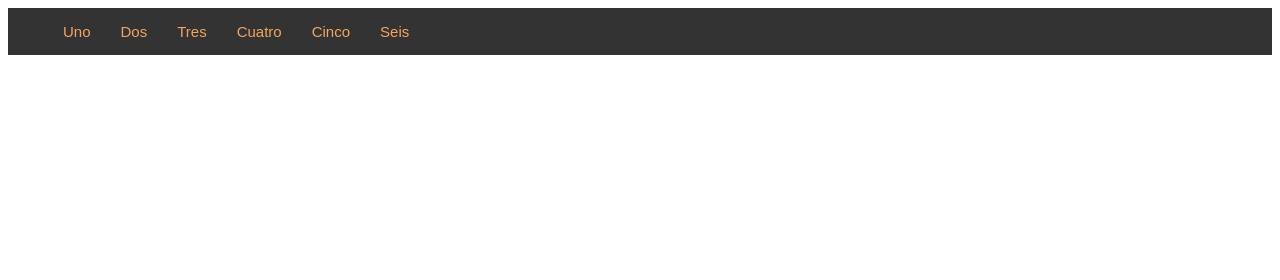
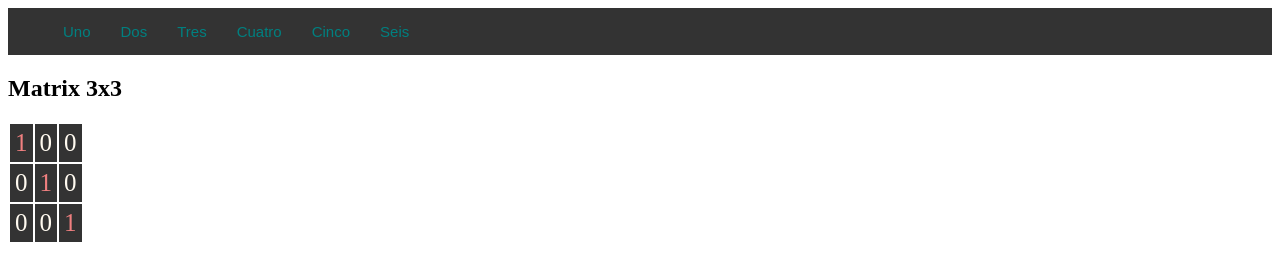
Before and after one commit to amenpunk/selectores.css, a plain HTML site: page index.html in a window 1280 px wide. Drawn offline with Linux system fonts and the light colour scheme.

Commit message:
aside matriz

```diff
--- a/index.html
+++ b/index.html
@@ -18,5 +18,29 @@
     </ul>
     </header>
 
+    <aside>
+        <h1>Matrix 3x3</h1>
+        <table id="tabla">
+            <tr>
+                <td class="Uno">1</td>
+                <td class="cero">0</td>
+                <td class="cero">0</td>
+            </tr>
+
+            <tr>
+                <td class="cero">0</td>
+                <td class="Uno">1</td>
+                <td class="cero">0</td>
+            </tr>
+
+            <tr>
+                <td class="cero">0</td>
+                <td class="cero">0</td>
+                <td class="Uno">1</td>
+            </tr>
+
+        </table>
+    </aside>
+
 </body>
-</html>
+<html>
--- a/main.css
+++ b/main.css
@@ -7,7 +7,7 @@ ul{
 li{
     font-family: fantasy;
     font-size: 15px;
-    color:sandybrown;
+    color:teal;
     display: block;
     float:left;
     text-align: center;
@@ -17,3 +17,19 @@ li{
 li:hover{
     background-color: #111111;
 }
+
+#tabla tr{
+    background-color: #333333;
+}
+
+.uno{
+    color: lightcoral;
+    font-size: 25px;
+    padding: 5px;
+}
+
+.cero{
+    padding: 5px;
+    font-size: 25px;
+    color: floralwhite;
+}
```
